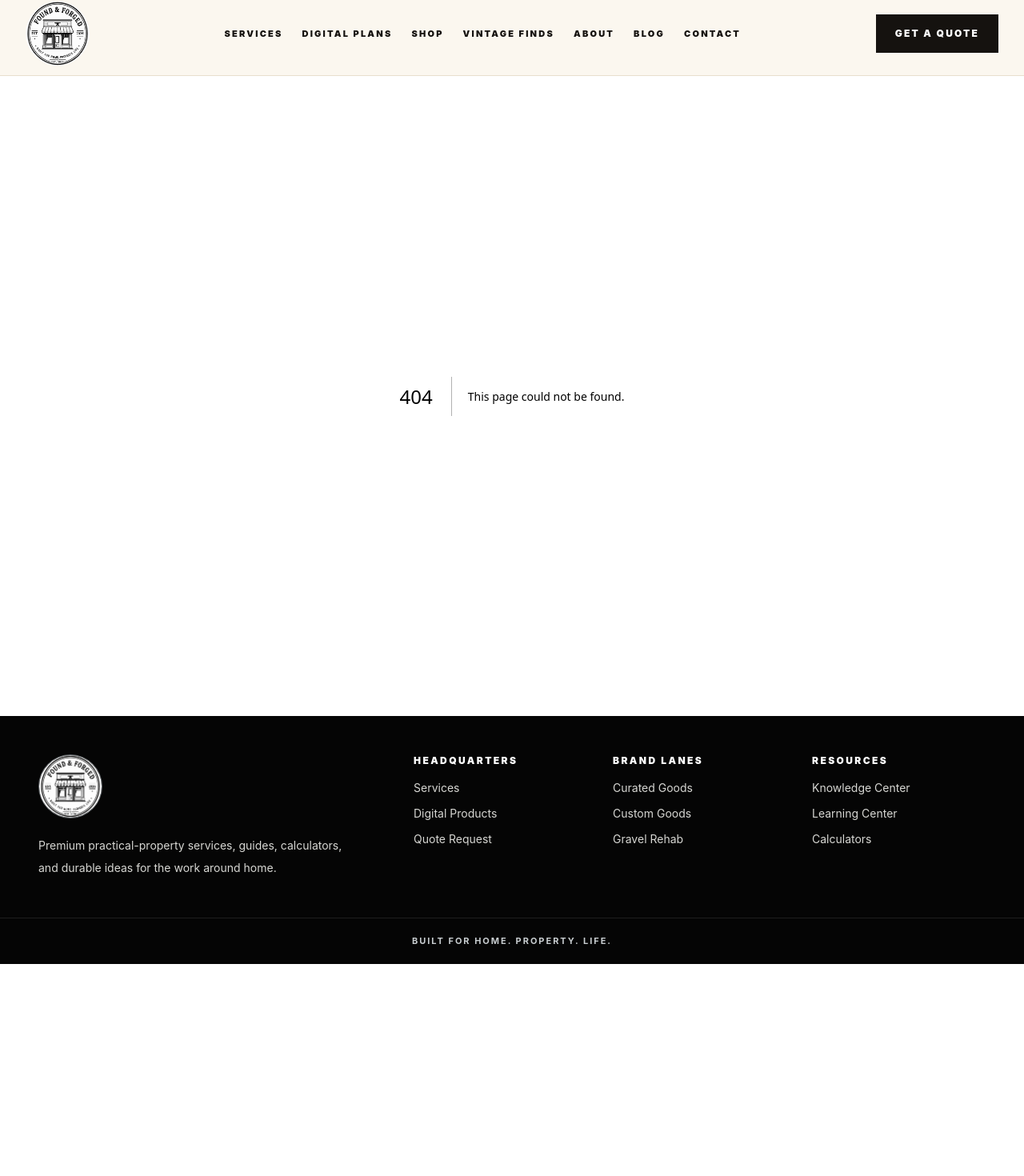
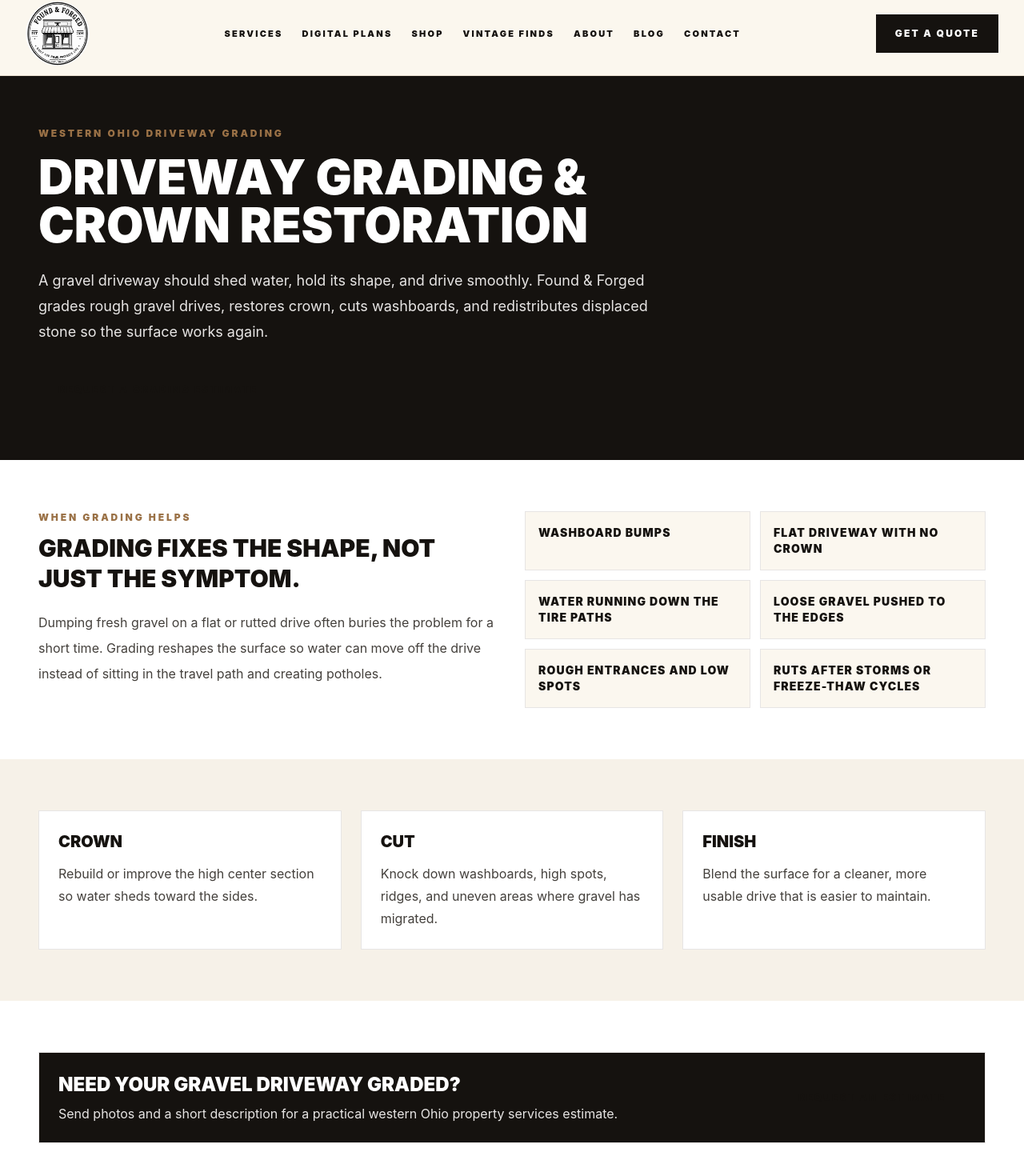
Before and after one commit to barrell1996/Found-ForgedWebsite, a Next.js app: page /driveway-grading in a window 1280 px wide. Before the commit this address had no page. Shown: the part 10-1480 px from the top of the page at 80% size. Before the commit the page ends 1215 px from the top, so only its background shows below. Built offline with nearby package versions, Linux system fonts and the light colour scheme.

Commit message:
Add driveway grading service page

```diff
--- /dev/null
+++ b/app/driveway-grading/page.tsx
@@ -0,0 +1,67 @@
+import type { Metadata } from "next";
+import Link from "next/link";
+
+const signs = ["Washboard bumps", "Flat driveway with no crown", "Water running down the tire paths", "Loose gravel pushed to the edges", "Rough entrances and low spots", "Ruts after storms or freeze-thaw cycles"];
+
+export const metadata: Metadata = {
+  title: "Driveway Grading in Western Ohio | Gravel Crown Restoration",
+  description: "Driveway grading and gravel crown restoration in western Ohio for ruts, washboards, drainage problems, gravel migration, and rough country driveways.",
+  openGraph: {
+    title: "Driveway Grading & Crown Restoration | Found & Forged",
+    description: "Smooth rough gravel driveways, restore crown, improve drainage, and reduce pothole problems with practical driveway grading."
+  }
+};
+
+export default function DrivewayGradingPage() {
+  const schema = {
+    "@context": "https://schema.org",
+    "@type": "Service",
+    name: "Driveway Grading",
+    provider: { "@type": "LocalBusiness", name: "Found & Forged Property Services" },
+    areaServed: "Western Ohio",
+    serviceType: "Gravel driveway grading and crown restoration",
+    url: "https://foundforgedco.com/driveway-grading"
+  };
+
+  return (
+    <>
+      <script type="application/ld+json" dangerouslySetInnerHTML={{ __html: JSON.stringify(schema) }} />
+      <section className="section-pad bg-[#15120f] text-white">
+        <div className="container-tight">
+          <p className="eyebrow text-[#d4b07b]">Western Ohio Driveway Grading</p>
+          <h1 className="mt-4 max-w-4xl text-4xl font-black uppercase leading-tight sm:text-6xl">Driveway Grading & Crown Restoration</h1>
+          <p className="mt-6 max-w-3xl text-lg leading-8 text-stone-200">A gravel driveway should shed water, hold its shape, and drive smoothly. Found & Forged grades rough gravel drives, restores crown, cuts washboards, and redistributes displaced stone so the surface works again.</p>
+          <Link href="/contact" className="button-secondary mt-8 border-white bg-white text-[#15120f] hover:bg-transparent hover:text-white">Request a Grading Estimate</Link>
+        </div>
+      </section>
+
+      <section className="section-pad bg-white">
+        <div className="container-tight grid gap-8 lg:grid-cols-2">
+          <div>
+            <p className="eyebrow">When grading helps</p>
+            <h2 className="mt-3 text-3xl font-black uppercase leading-tight text-[#15120f]">Grading fixes the shape, not just the symptom.</h2>
+            <p className="mt-5 leading-8 text-stone-700">Dumping fresh gravel on a flat or rutted drive often buries the problem for a short time. Grading reshapes the surface so water can move off the drive instead of sitting in the travel path and creating potholes.</p>
+          </div>
+          <div className="grid gap-3 sm:grid-cols-2">
+            {signs.map((item) => <div key={item} className="border border-stone-200 bg-[#fbf7ef] p-4 text-sm font-black uppercase tracking-[0.08em]">{item}</div>)}
+          </div>
+        </div>
+      </section>
+
+      <section className="section-pad bg-[#f6f1e8]">
+        <div className="container-tight grid gap-6 md:grid-cols-3">
+          {[["Crown", "Rebuild or improve the high center section so water sheds toward the sides."], ["Cut", "Knock down washboards, high spots, ridges, and uneven areas where gravel has migrated."], ["Finish", "Blend the surface for a cleaner, more usable drive that is easier to maintain."]].map(([title, text]) => (
+            <div key={title} className="border border-stone-200 bg-white p-6"><h2 className="text-xl font-black uppercase">{title}</h2><p className="mt-3 leading-7 text-stone-700">{text}</p></div>
+          ))}
+        </div>
+      </section>
+
+      <section className="section-pad bg-white">
+        <div className="container-tight flex flex-col gap-4 border border-stone-200 bg-[#15120f] p-6 text-white sm:flex-row sm:items-center sm:justify-between">
+          <div><h2 className="text-2xl font-black uppercase">Need your gravel driveway graded?</h2><p className="mt-2 text-stone-200">Send photos and a short description for a practical western Ohio property services estimate.</p></div>
+          <Link href="/contact" className="button-secondary border-white bg-white text-[#15120f] hover:bg-transparent hover:text-white">Request an Estimate</Link>
+        </div>
+      </section>
+    </>
+  );
+}
```
